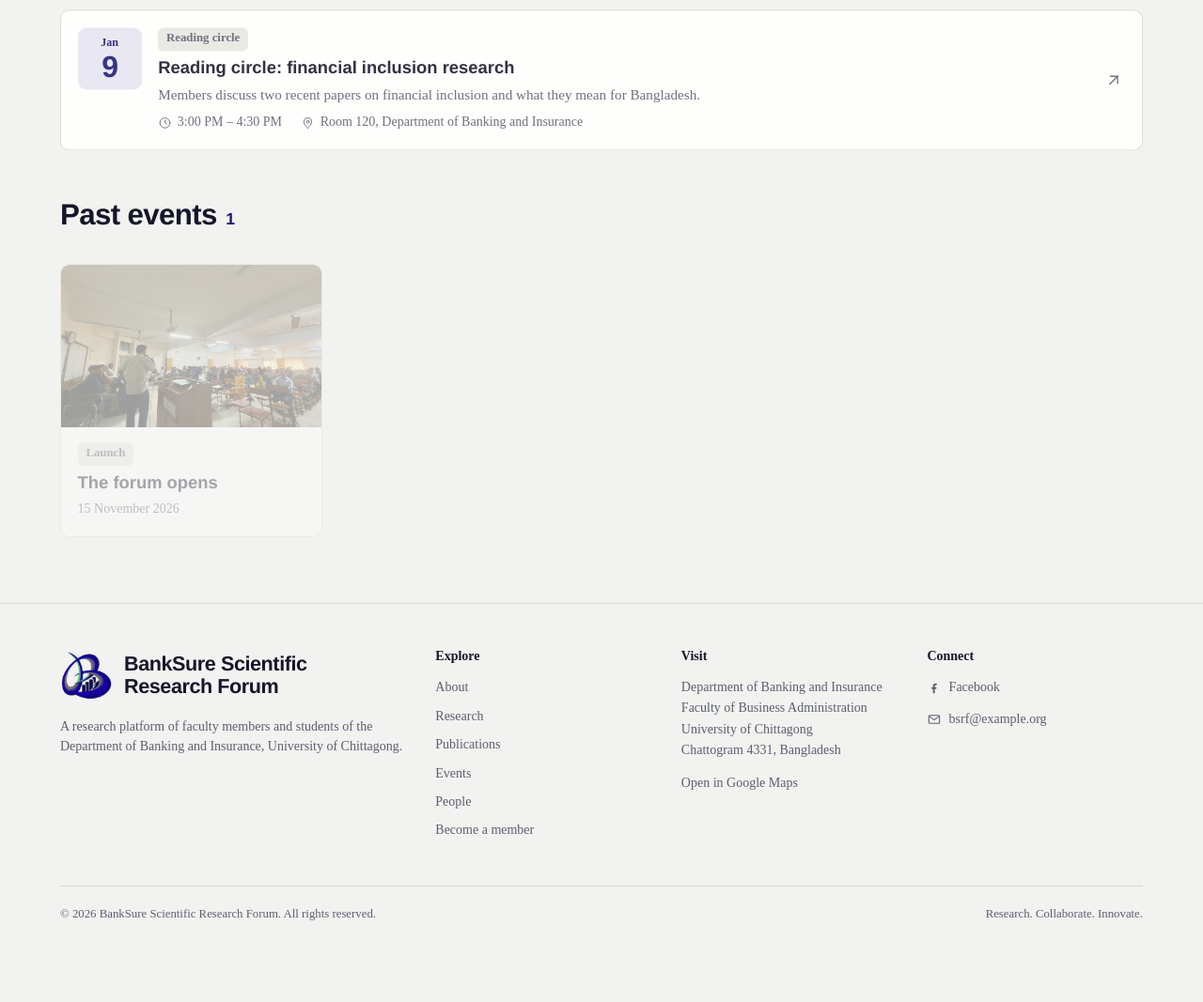
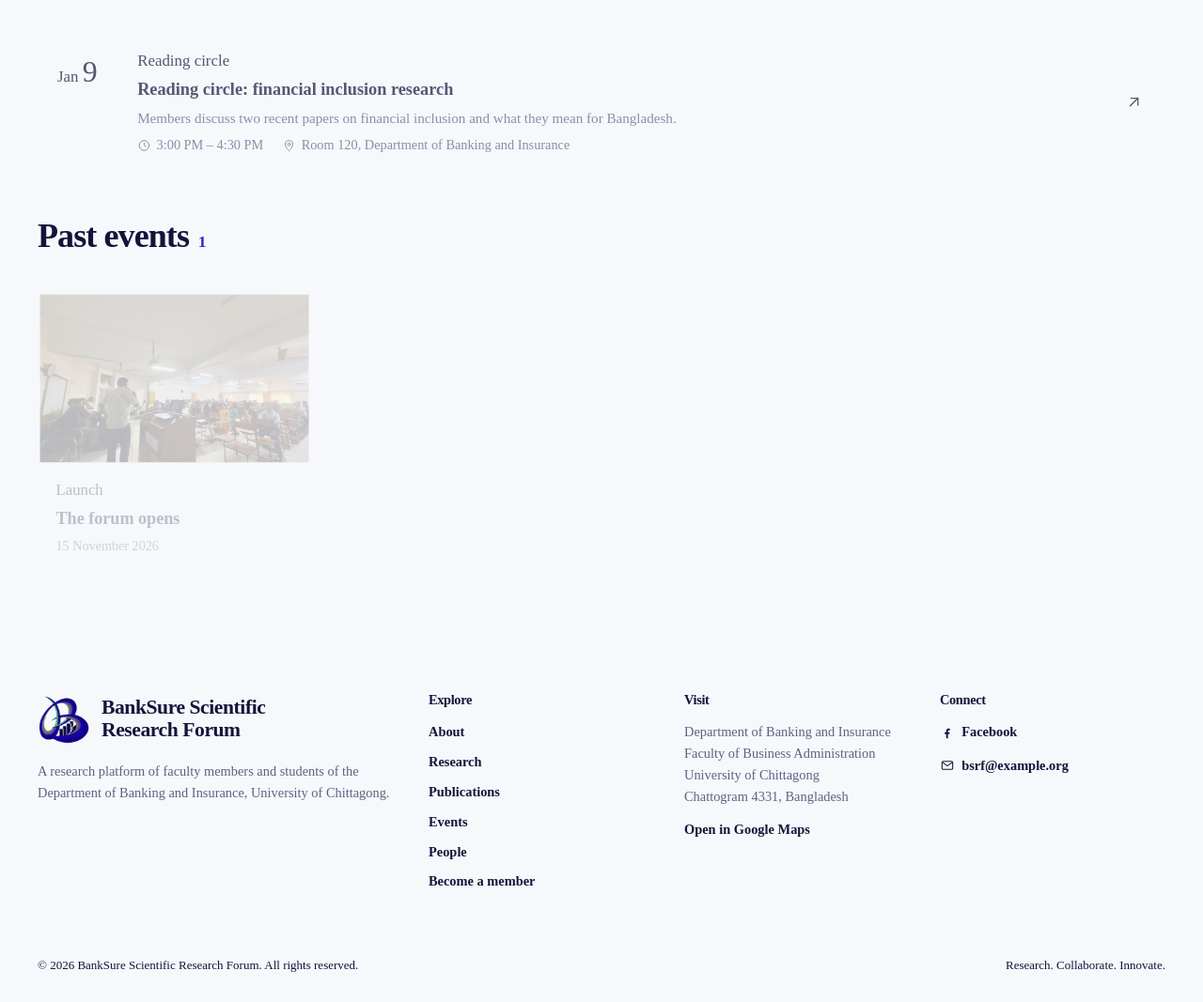
Before and after one commit to Mahid970/bsrf-website, an Astro site: page /events in a window 1280 px wide. Shown: the part 679-1746 px from the top of the page at 94% size. Before the commit the page ends 1691 px from the top, so only its background shows below. Built offline with nearby package versions, Linux system fonts and the light colour scheme; Astro itself is replaced by a stand-in of ours.

Commit message:
style: replace the copied system with BSRF's own
Takes only the clean, flat feel, small hover details and dark mode from
CU Teachers' Evaluation. Everything visible is new: Schibsted Grotesk
for headings and text, a cool near-white ground, logo ultramarine for
actions, the logo's green for small accents, deep navy for anchoring
panels, pill buttons with a sliding arrow, cards that lift softly, a
green link underline and sunken-track tabs. Dark mode now follows the
device unless the visitor chooses otherwise.

Co-Authored-By: Claude Opus 5.5 <noreply@anthropic.com>

```diff
--- a/astro.config.mjs
+++ b/astro.config.mjs
@@ -6,15 +6,14 @@ export default defineConfig({
   // Public URL of the deployed site (used for canonical links and social cards).
   site: 'https://bsrf-website.mmahidujjaman.workers.dev',
 
-  // Text face, downloaded at build time and served from this site.
-  // Archivo (headings and figures) comes from @fontsource-variable/archivo so its width axis is available.
+  // One family for headings and text, downloaded at build time and served from this site.
   fonts: [
     {
       provider: fontProviders.fontsource(),
-      name: 'Instrument Sans',
+      name: 'Schibsted Grotesk',
       cssVariable: '--font-sans',
-      weights: ['400 700'],
-      styles: ['normal'],
+      weights: ['400 800'],
+      styles: ['normal', 'italic'],
       subsets: ['latin'],
       fallbacks: ['system-ui', 'sans-serif'],
     },
--- a/package.json
+++ b/package.json
@@ -14,7 +14,6 @@
     "cf:preview": "astro build && wrangler dev"
   },
   "dependencies": {
-    "@fontsource-variable/archivo": "^5.3.0",
     "astro": "^7.4.13",
     "gsap": "^3.15.1",
     "lenis": "^1.3.27"
--- a/src/layouts/Base.astro
+++ b/src/layouts/Base.astro
@@ -1,5 +1,4 @@
 ---
-import '@fontsource-variable/archivo/wdth.css';
 import '../styles/global.css';
 import { Font } from 'astro:assets';
 import { site } from '../data/site';
@@ -45,13 +44,19 @@ const orgJsonLd = {
     <title>{fullTitle}</title>
     <meta name="description" content={description} />
     <link rel="canonical" href={canonical} />
-    <meta name="theme-color" content="#f2f2f0" />
+    <meta name="theme-color" content="#f7f8fc" media="(prefers-color-scheme: light)" />
+    <meta name="theme-color" content="#0b0d24" media="(prefers-color-scheme: dark)" />
     <meta name="generator" content={Astro.generator} />
     <script is:inline>
-      // Apply a saved dark theme before anything paints. Light is the default; dark follows the toggle only.
-      try {
-        if (localStorage.getItem('bsrf_theme') === 'dark') document.documentElement.dataset.theme = 'dark';
-      } catch (e) {}
+      // Pick the theme before anything paints: a choice made with the switch wins, otherwise follow the device.
+      (function () {
+        var t = null;
+        try {
+          t = localStorage.getItem('bsrf_theme');
+        } catch (e) {}
+        if (t !== 'light' && t !== 'dark') t = matchMedia('(prefers-color-scheme: dark)').matches ? 'dark' : 'light';
+        document.documentElement.dataset.theme = t;
+      })();
       document.documentElement.classList.add('js');
     </script>
 
@@ -69,7 +74,7 @@ const orgJsonLd = {
     <meta property="og:image:height" content="630" />
     <meta name="twitter:card" content="summary_large_image" />
 
-    <Font cssVariable="--font-sans" preload />
+    <Font cssVariable="--font-sans" preload={[{ style: 'normal' }]} />
 
     <script type="application/ld+json" set:html={JSON.stringify(orgJsonLd)} />
   </head>
--- a/src/styles/global.css
+++ b/src/styles/global.css
@@ -1,68 +1,77 @@
 /* ==========================================================================
    BSRF design system
-   Flat surfaces on a quiet ground; weight comes from space and one hairline,
-   never from blur or texture. Archivo at expanded width carries headings and
-   numbers; Instrument Sans carries everything you read. Brand indigo comes
-   from the logo; amber marks the moment something is pointed at.
+   Clean and flat: a cool near-white ground, white panels with one soft border,
+   generous space. Colour comes straight from the logo: ultramarine for actions,
+   the green swoosh for small accents, deep navy for the two anchoring panels
+   (the opening card and the footer). One family, Schibsted Grotesk.
    ========================================================================== */
 
-:root {
-  --ground: #f2f2f0;
+:root,
+:root[data-theme='light'] {
+  --bg: #f7f8fc;
   --surface: #ffffff;
-  --surface-sunk: #e8e8e4;
-  --ink: #15162a;
-  --ink-muted: #5c5f70;
-  --hairline: #d9d9d4;
-  --brand: #1d1878;
-  --brand-hover: #2a239f;
-  --brand-wash: #e7e6f3;
-  --amber: #c8891c;
-  --on-brand: #ffffff;
-
-  --font-display: 'Archivo Variable', 'Helvetica Neue', Arial, sans-serif;
-  --font-body: var(--font-sans), ui-sans-serif, system-ui, sans-serif;
-
-  /* 1.25 from a 16px body */
-  --text-xs: 0.8rem;
-  --text-sm: 0.875rem;
-  --text-base: 1rem;
-  --text-lg: 1.25rem;
-  --text-xl: 1.5625rem;
-  --text-2xl: 1.953rem;
-  --text-3xl: clamp(2rem, 1.6rem + 1.4vw, 2.441rem);
-  --text-4xl: clamp(2.25rem, 1.5rem + 3vw, 3.8rem);
-
-  --max: 1152px;
-  --gutter: 1rem;
-  --section: clamp(3.5rem, 2.5rem + 4vw, 5.5rem);
-  --radius: 10px;
-  --radius-l: 14px;
-
-  --ease: cubic-bezier(0.2, 0, 0, 1);
+  --sunk: #eef0f7;
+  --ink: #12143a;
+  --muted: #5e6283;
+  --line: #e3e6f0;
+  --brand: #2b2ec2;
+  --brand-strong: #1f2196;
+  --brand-wash: #eef0ff;
+  --green: #138a5e;
+  --green-bright: #2fc58d;
+  --green-wash: #e2f5ec;
+  --navy: #0e1142;
+  --navy-2: #171b5c;
+  --on-navy: #f3f4ff;
+  --on-navy-muted: #b4b8e6;
+  --navy-line: rgb(255 255 255 / 0.12);
+  --shadow-soft: 0 14px 30px -18px rgb(18 20 58 / 0.35);
 
   color-scheme: light;
 }
 
 :root[data-theme='dark'] {
-  --ground: #0f1017;
-  --surface: #171925;
-  --surface-sunk: #0b0c12;
-  --ink: #e8e9f0;
-  --ink-muted: #9a9db0;
-  --hairline: #282b3a;
-  --brand: #a9a5ff;
-  --brand-hover: #c3c0ff;
-  --brand-wash: #1e2036;
-  --amber: #e0a84a;
-  --on-brand: #0f1017;
+  --bg: #0b0d24;
+  --surface: #13163a;
+  --sunk: #0f1230;
+  --ink: #eceeff;
+  --muted: #a3a7d1;
+  --line: #262a5c;
+  --brand: #8f93ff;
+  --brand-strong: #aeb1ff;
+  --brand-wash: #1d2154;
+  --green: #4fd6a1;
+  --green-bright: #4fd6a1;
+  --green-wash: #123a33;
+  --navy: #161a52;
+  --navy-2: #1f2467;
+  --on-navy: #f3f4ff;
+  --on-navy-muted: #b4b8e6;
+  --navy-line: rgb(255 255 255 / 0.12);
+  --shadow-soft: 0 14px 30px -18px rgb(0 0 0 / 0.7);
 
   color-scheme: dark;
 }
 
-@media (min-width: 640px) {
-  :root {
-    --gutter: 1.5rem;
-  }
+:root {
+  --font: var(--font-sans), system-ui, sans-serif;
+
+  --text-xs: 0.8125rem;
+  --text-sm: 0.9rem;
+  --text-base: 1.0625rem;
+  --text-lg: 1.25rem;
+  --text-xl: 1.5rem;
+  --text-2xl: clamp(1.75rem, 1.4rem + 1.2vw, 2.25rem);
+  --text-3xl: clamp(2.4rem, 1.5rem + 3.6vw, 4rem);
+
+  --max: 1200px;
+  --gutter: clamp(1rem, 0.5rem + 2vw, 2rem);
+  --section: clamp(4rem, 3rem + 4vw, 6.5rem);
+  --r-sm: 10px;
+  --r: 18px;
+  --r-lg: 28px;
+
+  --ease: cubic-bezier(0.22, 1, 0.36, 1);
 }
 
 /* ---------- reset ---------- */
@@ -70,7 +79,6 @@
 *::before,
 *::after {
   box-sizing: border-box;
-  border-color: var(--hairline);
 }
 
 * {
@@ -78,7 +86,7 @@
 }
 
 html {
-  background: var(--ground);
+  background: var(--bg);
   -webkit-text-size-adjust: 100%;
   text-size-adjust: 100%;
   scroll-padding-top: 6rem;
@@ -101,13 +109,16 @@ body {
   min-height: 100dvh;
   display: flex;
   flex-direction: column;
-  background: var(--ground);
+  background: var(--bg);
   color: var(--ink);
-  font-family: var(--font-body);
-  font-size: 1rem;
-  line-height: 1.55;
+  font-family: var(--font);
+  font-size: var(--text-base);
+  line-height: 1.6;
   -webkit-font-smoothing: antialiased;
   overflow-x: clip;
+  transition:
+    background-color 300ms var(--ease),
+    color 300ms var(--ease);
 }
 
 main {
@@ -150,13 +161,15 @@ h1,
 h2,
 h3,
 h4 {
-  font-weight: 600;
-  line-height: 1.15;
+  font-weight: 750;
+  line-height: 1.1;
+  letter-spacing: -0.025em;
   text-wrap: balance;
 }
 
 h3,
 h4 {
+  letter-spacing: -0.015em;
   text-wrap: pretty;
 }
 
@@ -166,42 +179,13 @@ p {
 
 ::selection {
   background: var(--brand);
-  color: var(--on-brand);
+  color: #fff;
 }
 
 :focus-visible {
   outline: 2px solid var(--brand);
   outline-offset: 3px;
-  border-radius: 3px;
-}
-
-/* ---------- type ---------- */
-
-/* Headings: wide, tight, quietly mechanical. */
-.display {
-  font-family: var(--font-display);
-  font-weight: 600;
-  font-stretch: 112%;
-  letter-spacing: -0.02em;
-  line-height: 1.04;
-}
-
-/* Every figure: wider still, tabular. */
-.score {
-  font-family: var(--font-display);
-  font-weight: 700;
-  font-stretch: 118%;
-  font-variant-numeric: tabular-nums;
-  letter-spacing: -0.03em;
-  line-height: 1;
-}
-
-.muted {
-  color: var(--ink-muted);
-}
-
-.measure {
-  max-width: 62ch;
+  border-radius: 6px;
 }
 
 /* ---------- layout ---------- */
@@ -214,304 +198,314 @@ p {
   padding-block: var(--section);
 }
 
-/* A band one step darker than the ground, for alternating sections. */
-.band {
-  background: color-mix(in srgb, var(--surface-sunk) 45%, var(--ground));
-  border-block: 1px solid var(--hairline);
+.muted {
+  color: var(--muted);
 }
 
+/* Heading row: title and short description on the left, a link on the right. */
 .section-head {
   display: flex;
   flex-wrap: wrap;
   align-items: end;
   justify-content: space-between;
-  gap: 0.75rem 2rem;
-  margin-bottom: 2.25rem;
+  gap: 1rem 2rem;
+  margin-bottom: 2.5rem;
 }
 
 .section-head h2 {
-  font-size: var(--text-3xl);
+  font-size: var(--text-2xl);
 }
 
 .section-head p {
+  max-width: 38rem;
   margin-top: 0.6rem;
-  max-width: 40rem;
-  color: var(--ink-muted);
-  font-size: 1.05rem;
+  color: var(--muted);
+}
+
+/* Small label set in green above a heading, only where it names a real category. */
+.kicker {
+  display: inline-flex;
+  align-items: center;
+  gap: 0.5rem;
+  font-size: var(--text-sm);
+  font-weight: 600;
+  color: var(--green);
+}
+
+/* The logo's rising bars, used as a tiny brand glyph. */
+.bars {
+  display: inline-flex;
+  align-items: flex-end;
+  gap: 2px;
+  height: 0.8em;
+}
+
+.bars i {
+  display: block;
+  width: 3px;
+  border-radius: 1px;
+  background: currentColor;
+}
+
+.bars i:nth-child(1) {
+  height: 40%;
+}
+
+.bars i:nth-child(2) {
+  height: 60%;
+}
+
+.bars i:nth-child(3) {
+  height: 80%;
+}
+
+.bars i:nth-child(4) {
+  height: 100%;
 }
 
 /* ---------- surfaces ---------- */
-
-/* White is reserved for things you can read or act on, so it means something. */
-.panel {
+.card {
   background: var(--surface);
-  border: 1px solid var(--hairline);
-  border-radius: var(--radius-l);
+  border: 1px solid var(--line);
+  border-radius: var(--r);
 }
 
-/* A whole row or card that goes somewhere. */
-.row-link {
+/* A card that goes somewhere: border warms to brand, it lifts a little. */
+.card-link {
   display: block;
   background: var(--surface);
-  border: 1px solid var(--hairline);
-  border-radius: var(--radius);
+  border: 1px solid var(--line);
+  border-radius: var(--r);
   transition:
-    border-color 160ms var(--ease),
-    background-color 160ms var(--ease),
-    transform 160ms var(--ease);
+    border-color 220ms var(--ease),
+    transform 320ms var(--ease),
+    box-shadow 320ms var(--ease);
 }
 
-.row-link:hover {
-  border-color: var(--brand);
-  background: var(--brand-wash);
-  transform: translateY(-2px);
+.card-link:hover {
+  border-color: color-mix(in srgb, var(--brand) 55%, var(--line));
+  transform: translateY(-3px);
+  box-shadow: var(--shadow-soft);
 }
 
-.row-link:active {
-  transform: translateY(0);
+.card-link:active {
+  transform: translateY(-1px);
 }
 
-/* The arrow steps in the direction it points when the row is hovered. */
-.row-arrow {
+/* Round icon holder; fills with brand colour when its card is hovered. */
+.icon-dot {
+  display: inline-grid;
+  place-items: center;
+  width: 2.75rem;
+  height: 2.75rem;
   flex-shrink: 0;
-  color: var(--ink-muted);
-  transition:
-    transform 200ms var(--ease),
-    color 160ms var(--ease);
-}
-
-.row-link:hover .row-arrow {
-  color: var(--brand);
-  transform: translate(2px, -2px);
-}
-
-/* Icons sit in a tile so a row of them lines up whatever their shape. */
-.icon-tile {
-  display: inline-flex;
-  align-items: center;
-  justify-content: center;
-  width: 2.5rem;
-  height: 2.5rem;
-  flex-shrink: 0;
-  border-radius: 9px;
+  border-radius: 50%;
   background: var(--brand-wash);
   color: var(--brand);
   transition:
-    background-color 200ms var(--ease),
-    color 200ms var(--ease),
+    background-color 220ms var(--ease),
+    color 220ms var(--ease),
     transform 320ms var(--ease);
 }
 
-/* Small rounded label with a status dot. */
-.pill {
-  display: inline-flex;
-  align-items: center;
-  gap: 0.5rem;
-  padding: 0.35rem 0.8rem 0.35rem 0.6rem;
-  border: 1px solid var(--hairline);
-  border-radius: 999px;
-  background: var(--surface);
-  font-size: 0.85rem;
-  font-weight: 600;
-  color: var(--ink-muted);
+.card-link:hover .icon-dot,
+.hover-lift:hover .icon-dot {
+  background: var(--brand);
+  color: #fff;
+  transform: scale(1.06);
 }
 
-.pill-dot {
-  width: 0.5rem;
-  height: 0.5rem;
-  flex-shrink: 0;
-  border-radius: 50%;
-  background: var(--brand);
-  box-shadow: 0 0 0 3px var(--brand-wash);
+/* Static cards that still answer the pointer with a gentle lift. */
+.hover-lift {
+  transition:
+    border-color 220ms var(--ease),
+    transform 320ms var(--ease),
+    box-shadow 320ms var(--ease);
 }
 
-.tag {
+.hover-lift:hover {
+  transform: translateY(-3px);
+  box-shadow: var(--shadow-soft);
+}
+
+.chip {
   display: inline-flex;
   align-items: center;
   gap: 0.35rem;
-  padding: 0.15rem 0.55rem;
-  border-radius: 6px;
-  background: var(--surface-sunk);
+  padding: 0.2rem 0.65rem;
+  border-radius: 999px;
+  background: var(--green-wash);
+  color: var(--green);
   font-size: var(--text-xs);
   font-weight: 600;
-  color: var(--ink-muted);
+  line-height: 1.5;
 }
 
-/* Calendar tile: month over a wide numeral. */
-.date-tile {
+.chip-neutral {
+  background: var(--sunk);
+  color: var(--muted);
+}
+
+/* Calendar block: short month over the day. */
+.cal {
   display: grid;
   place-items: center;
-  width: 3.5rem;
+  width: 3.6rem;
   flex-shrink: 0;
-  padding: 0.45rem 0 0.5rem;
-  border-radius: 9px;
-  background: var(--brand-wash);
-  color: var(--brand);
+  padding: 0.45rem 0 0.55rem;
+  border-radius: 14px;
+  border: 1px solid var(--line);
+  background: var(--surface);
+  line-height: 1.05;
 }
 
-.date-tile .month {
-  font-size: 0.75rem;
+.cal .m {
+  font-size: 0.72rem;
   font-weight: 700;
+  color: var(--green);
 }
 
-.date-tile .day {
-  font-size: 1.6rem;
+.cal .d {
+  font-size: 1.55rem;
+  font-weight: 800;
+  letter-spacing: -0.03em;
+  font-variant-numeric: tabular-nums;
 }
 
 /* ---------- controls ---------- */
 
-/* Buttons behave like a rubber stamp: pointing lifts them off a hard shadow
-   and draws a band of light across; pressing sets them back down. */
+/* Pill buttons. The trailing arrow slides on hover; pressing nudges the button down. */
 .btn {
-  --lift: var(--amber);
-  position: relative;
-  isolation: isolate;
-  overflow: hidden;
   display: inline-flex;
   align-items: center;
   justify-content: center;
-  gap: 0.5rem;
-  min-height: 46px;
-  padding: 0.8rem 1.4rem;
+  gap: 0.55rem;
+  min-height: 48px;
+  padding: 0.75rem 1.4rem;
   border: 1px solid transparent;
-  border-radius: 8px;
-  font-size: 0.95rem;
-  font-weight: 600;
+  border-radius: 999px;
+  font-size: 0.975rem;
+  font-weight: 650;
   line-height: 1.2;
   white-space: nowrap;
   transition:
-    background-color 180ms var(--ease),
-    border-color 180ms var(--ease),
-    color 180ms var(--ease),
-    box-shadow 220ms var(--ease),
-    translate 220ms var(--ease);
+    background-color 200ms var(--ease),
+    border-color 200ms var(--ease),
+    color 200ms var(--ease),
+    transform 160ms var(--ease);
 }
 
-.btn::before {
-  content: '';
-  position: absolute;
-  inset: -1px;
-  z-index: -1;
-  background: linear-gradient(105deg, transparent 30%, rgb(255 255 255 / 0.26) 50%, transparent 70%);
-  translate: -110% 0;
-  pointer-events: none;
+.btn .go {
+  transition: transform 260ms var(--ease);
 }
 
-.btn > svg {
-  transition:
-    translate 260ms var(--ease),
-    rotate 260ms var(--ease);
-}
-
-.btn:hover {
-  translate: -2px -2px;
-  box-shadow: 3px 3px 0 var(--lift);
-}
-
-.btn:hover::before {
-  translate: 110% 0;
-  transition: translate 620ms var(--ease);
-}
-
-.btn:hover > svg:first-child {
-  rotate: -12deg;
+.btn:hover .go {
+  transform: translateX(4px);
 }
 
 .btn:active {
-  translate: 1px 1px;
-  box-shadow: 0 0 0 var(--lift);
-  transition-duration: 80ms;
+  transform: translateY(1px) scale(0.99);
 }
 
 .btn-primary {
   background: var(--brand);
-  color: var(--on-brand);
+  color: #fff;
 }
 
 .btn-primary:hover {
-  background: var(--brand-hover);
+  background: var(--brand-strong);
 }
 
-.btn-quiet {
-  --lift: var(--brand);
+:root[data-theme='dark'] .btn-primary {
+  color: #0b0d24;
+}
+
+.btn-ghost {
+  border-color: var(--line);
   background: var(--surface);
-  border-color: var(--hairline);
   color: var(--ink);
 }
 
-.btn-quiet::before {
-  background: linear-gradient(105deg, transparent 30%, color-mix(in srgb, var(--brand) 12%, transparent) 50%, transparent 70%);
+.btn-ghost:hover {
+  border-color: var(--brand);
+  color: var(--brand);
 }
 
-.btn-quiet:hover {
-  border-color: var(--brand);
+/* On navy panels. */
+.btn-white {
+  background: #fff;
+  color: var(--navy);
 }
 
-.btn-compact {
-  min-height: 0;
-  padding: 0.5rem 0.9rem;
-  font-size: 0.875rem;
+.btn-white:hover {
+  background: var(--brand-wash);
 }
 
-.btn-compact:hover {
-  translate: -1px -1px;
-  box-shadow: 2px 2px 0 var(--lift);
+:root[data-theme='dark'] .btn-white:hover {
+  background: #dfe1ff;
 }
 
-@media (hover: none) {
-  .btn:hover {
-    translate: none;
-    box-shadow: none;
-  }
-
-  .btn:hover::before {
-    translate: -110% 0;
-    transition: none;
-  }
+.btn-line {
+  border-color: rgb(255 255 255 / 0.35);
+  color: #fff;
 }
 
-/* Underline grows from the left rather than blinking on. */
-.link-grow {
-  color: var(--brand);
-  font-weight: 600;
-  background-image: linear-gradient(currentColor, currentColor);
-  background-position: 0 100%;
-  background-repeat: no-repeat;
-  background-size: 0% 1px;
-  padding-bottom: 1px;
-  transition: background-size 220ms var(--ease);
+.btn-line:hover {
+  border-color: #fff;
+  background: rgb(255 255 255 / 0.08);
 }
 
-.link-grow:hover,
-.link-grow:focus-visible {
-  background-size: 100% 1px;
+.btn-sm {
+  min-height: 40px;
+  padding: 0.5rem 1.05rem;
+  font-size: 0.9rem;
 }
 
-/* Segmented filter buttons: the chosen one turns solid. */
-.segment {
-  padding: 0.45rem 0.85rem;
-  border-radius: 8px;
-  font-size: 0.875rem;
-  font-weight: 600;
-  color: var(--ink-muted);
-  transition:
-    background-color 160ms var(--ease),
-    color 160ms var(--ease),
-    transform 160ms var(--ease);
+/* Text link: a green underline draws in from the left. */
+.link {
+  color: var(--brand);
+  font-weight: 650;
+  background: linear-gradient(var(--green-bright), var(--green-bright)) 0 100% / 0 2px no-repeat;
+  padding-bottom: 2px;
+  transition: background-size 280ms var(--ease);
 }
 
-.segment:hover {
-  color: var(--ink);
-  background: var(--surface-sunk);
+.link:hover,
+.link:focus-visible {
+  background-size: 100% 2px;
 }
 
-.segment[aria-pressed='true'] {
-  background: var(--ink);
-  color: var(--ground);
+/* Tabs and filters: a sliding white pill on a sunken track. */
+.tabs {
+  display: inline-flex;
+  flex-wrap: wrap;
+  gap: 0.25rem;
+  padding: 0.3rem;
+  border-radius: 999px;
+  background: var(--sunk);
 }
 
-.segment:active {
-  transform: scale(0.97);
+.tab {
+  padding: 0.5rem 1rem;
+  border-radius: 999px;
+  font-size: var(--text-sm);
+  font-weight: 650;
+  color: var(--muted);
+  transition:
+    background-color 200ms var(--ease),
+    color 200ms var(--ease),
+    box-shadow 200ms var(--ease);
+}
+
+.tab:hover {
+  color: var(--ink);
+}
+
+.tab[aria-selected='true'],
+.tab[aria-pressed='true'] {
+  background: var(--surface);
+  color: var(--ink);
+  box-shadow: 0 1px 2px rgb(18 20 58 / 0.12);
 }
 
 /* ---------- accessibility ---------- */
@@ -534,8 +528,8 @@ p {
   z-index: 100;
   padding: 0.75rem 1rem;
   background: var(--ink);
-  color: var(--ground);
-  border-radius: 8px;
+  color: var(--bg);
+  border-radius: 999px;
   transition: top 0.2s var(--ease);
 }
 
@@ -545,49 +539,37 @@ p {
 
 /* ---------- motion ---------- */
 
-/* Sections rise into place as they enter, tied to scroll position so the
-   browser can run it off the main thread. It starts faint, never invisible,
-   so a slow device never shows a blank hole. */
-@keyframes reveal-rise {
+/* Sections settle in as they scroll into view. They start faint, never invisible. */
+@keyframes settle {
   from {
-    opacity: 0.35;
-    translate: 0 18px;
+    opacity: 0.25;
+    transform: translateY(22px) scale(0.985);
   }
   to {
     opacity: 1;
-    translate: 0 0;
+    transform: none;
   }
 }
 
 @supports (animation-timeline: view()) {
   .reveal {
-    animation: reveal-rise linear both;
+    animation: settle linear both;
     animation-timeline: view();
-    animation-range: entry 0% cover 140px;
+    animation-range: entry 0% cover 160px;
   }
 }
 
-/* The single page-load moment. Starts faint rather than invisible, so a page
-   whose animations are paused (a background tab, a preview) is never blank. */
-@keyframes rise-in {
+/* Page-load entrance, also never fully invisible. */
+@keyframes enter {
   from {
-    opacity: 0.3;
-    translate: 0 12px;
+    opacity: 0.25;
+    transform: translateY(14px);
   }
 }
 
-.rise {
-  animation: rise-in 700ms var(--ease) both;
-  animation-delay: calc(var(--i, 0) * 80ms);
-}
-
-@keyframes icon-wiggle {
-  30% {
-    rotate: -10deg;
-  }
-  60% {
-    rotate: 8deg;
-  }
+.enter {
+  animation: enter 800ms var(--ease) both;
+  animation-delay: calc(var(--i, 0) * 90ms);
 }
 
 /* Cross-document page transitions (Chrome, Edge, Safari 18.2+). */
@@ -596,7 +578,7 @@ p {
 }
 
 ::view-transition-group(root) {
-  animation-duration: 280ms;
+  animation-duration: 300ms;
   animation-timing-function: var(--ease);
 }
 
```
Also changed, not shown: 1 other file.
